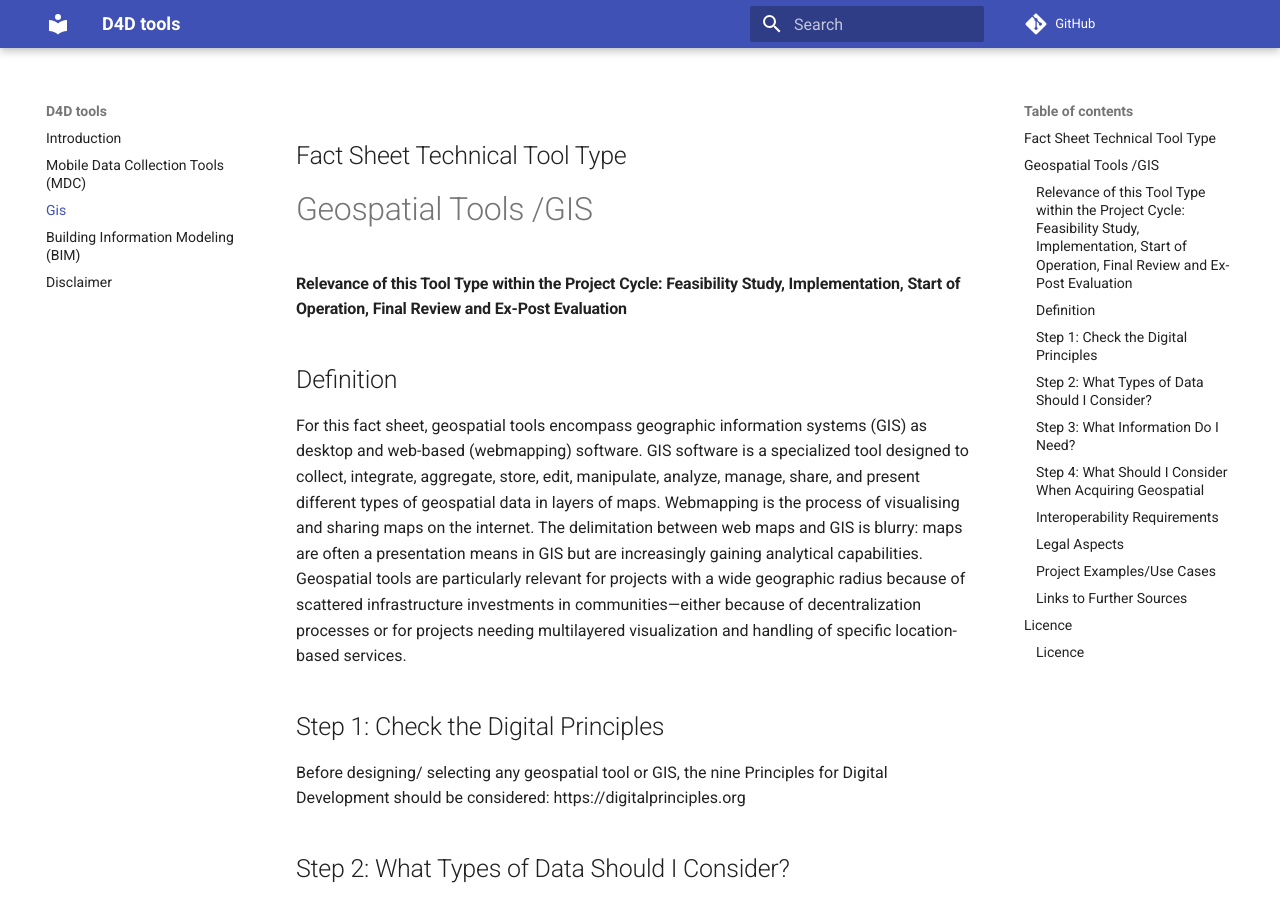
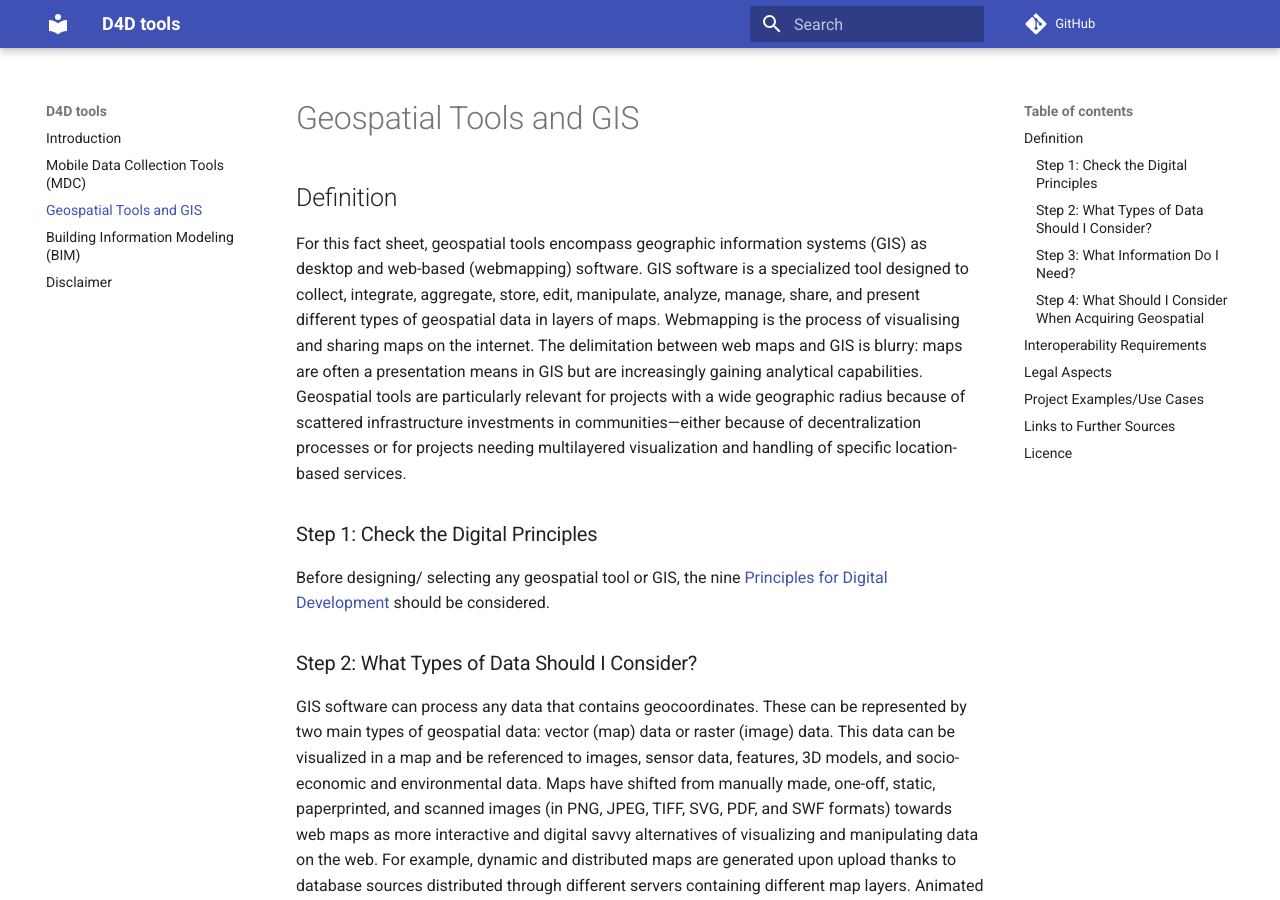
Before and after one commit to openkfw/d4dtools, an MkDocs documentation site: the page built from docs/gis.md, in a window 1280 px wide and 900 px high. Built offline with MkDocs 1.6.1 and Material for MkDocs 9.7.7, drawn with Linux system fonts in a browser that asks for light colours; comment, search, counter and statistics services are not loaded; some of the changed text lies outside the part shown.

Commit message:
Update gis.md

```diff
--- a/docs/gis.md
+++ b/docs/gis.md
@@ -1,9 +1,8 @@
-## Fact Sheet Technical Tool Type
+---
+comments: true
+---
 
-# Geospatial Tools /GIS
-
-#### Relevance of this Tool Type within the Project Cycle: Feasibility Study, Implementation, Start of Operation, Final Review and Ex-Post Evaluation
-
+# Geospatial Tools and GIS
 ## Definition
 
 For this fact sheet, geospatial tools encompass geographic information systems (GIS) as desktop and web-based (webmapping)
@@ -20,12 +19,12 @@ in communities—either because of decentralization processes or
 for projects needing multilayered visualization and handling of
 specific location-based services.
 
-## Step 1: Check the Digital Principles
+### Step 1: Check the Digital Principles
 Before designing/ selecting any geospatial tool or GIS, the
-nine Principles for Digital Development should be considered:
-https://digitalprinciples.org
+nine [Principles for Digital Development](https://digitalprinciples.org) should be considered.
 
-## Step 2: What Types of Data Should I Consider?
+
+### Step 2: What Types of Data Should I Consider?
 GIS software can process any data that contains geocoordinates.
 These can be represented by two main types of geospatial data:
 vector (map) data or raster (image) data. This data can be visualized in a map and be referenced to images, sensor data, features, 3D models, and socio-economic and environmental data.
@@ -37,7 +36,7 @@ show changes over time (graphical or temporal variables) using
 multimedia formats and technologies such as: SVG, Java, Quicktime, etc.). Near real-time maps display a live phenomenon, using
 sensors. Customizable web maps (such as Open Layer Framework, Yahoo! Maps, or Google Maps) offer embedding in thirdparty webpages and/or map-based services (route planner, location marking, etc.)
 
-## Step 3: What Information Do I Need?
+### Step 3: What Information Do I Need?
 Geospatial tools process georeferenced geospatial data on sites,
 locations, attributes, and cross-sectoral information within a
 given geographical area through multidimensional layers that
@@ -56,7 +55,7 @@ geospatial tools make use of recent technological and webmapping developments an
 animation; real-time feed; personalization via filtering, symbolization, and styling; and collaboration and can be combined with
 web-based cloud processing and analysis of geospatial data.
 
-## Step 4: What Should I Consider When Acquiring Geospatial
+### Step 4: What Should I Consider When Acquiring Geospatial
 Data and Software Tools?
 Due to the variety and increasing importance of applications for
 geospatial data, a multitude of open, freely downloadable, geospatial data sources exists online that can be used for project-level analysis [> Fact Sheet Data sources (incl. Open Data and Big Data)](https://www.kfw-entwicklungsbank.de/Service/Publications-Videos/Publications-by-topic/Digitalisation/Fact-Sheets/).
@@ -130,13 +129,6 @@ and carbon emissions.
 - [List of Limitations or Challenges of GIS](https://grindgis.com/remote-sensing/limitations-or-challenges-of-gis)
 - [List of open-source GIS applications](https://www.gislounge.com/open-source-gis-applications)
 
-# Licence
-![](https://i.creativecommons.org/l/by-nc-sa/4.0/88x31.png)
-
-This work is licensed under a [Creative Commons Attribution-NonCommercial-ShareAlike 4.0 International License (CC BY-NC-SA 4.0)](https://creativecommons.org/licenses/by-nc-sa/4.0/).
-
-[Disclaimer](disclaimer.md)
-
 ## Licence
 ![](https://i.creativecommons.org/l/by-nc-sa/4.0/88x31.png)
 
```
